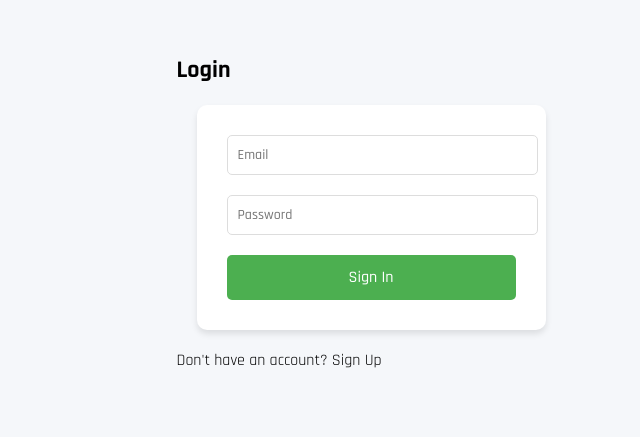
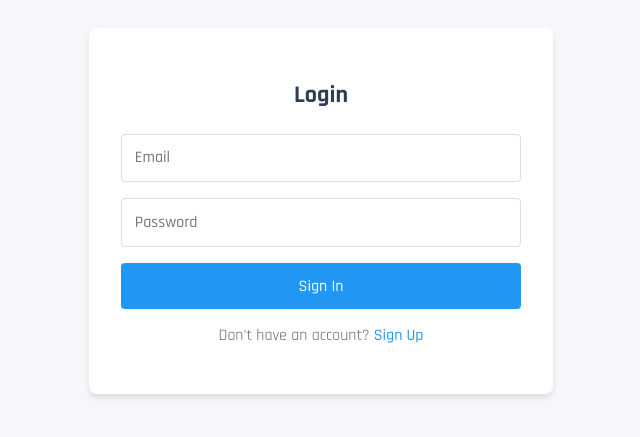
Before and after one commit to estdev3690/expense_tracker, a React (Create React App) app: page / in a window 1280 px wide. Shown: the part 189-626 px from the top of the page, without its empty margins (319-959 px from the left). Built offline with nearby package versions, Linux system fonts and the light colour scheme.

Commit message:
final changes been made

```diff
--- a/src/components/Dashboard/Dashboard.css
+++ b/src/components/Dashboard/Dashboard.css
@@ -297,3 +297,44 @@ button:hover {
     font-family: 'Rajdhani', sans-serif;
     font-weight: 600;
 }
+
+.empty-state {
+    text-align: center;
+    padding: 2rem;
+    color: #666;
+    background: #f8f9fa;
+    border-radius: 8px;
+    margin: 1rem 0;
+}
+
+.empty-state h3 {
+    color: #2c3e50;
+    margin-bottom: 1rem;
+    font-size: 1.3rem;
+}
+
+.empty-state p {
+    margin-bottom: 1rem;
+    font-size: 1.1rem;
+}
+
+.getting-started-list {
+    list-style: none;
+    padding: 0;
+    margin: 1rem 0;
+    text-align: left;
+    display: inline-block;
+}
+
+.getting-started-list li {
+    margin: 0.5rem 0;
+    padding-left: 1.5rem;
+    position: relative;
+}
+
+.getting-started-list li:before {
+    content: "→";
+    position: absolute;
+    left: 0;
+    color: #2196F3;
+}
--- a/src/components/Dashboard/Dashboard.js
+++ b/src/components/Dashboard/Dashboard.js
@@ -299,7 +299,7 @@ const Dashboard = () => {
                 </div>
 
                 <div className="grid-item chart-section">
-
+                {pieData.length > 0 ? (
                     <ResponsiveContainer width="100%" height={200}>
                         <PieChart>
                             <Pie
@@ -319,6 +319,12 @@ const Dashboard = () => {
                             <Legend />
                         </PieChart>
                     </ResponsiveContainer>
+                     ) : (
+                        <div className="empty-state">
+                            <p>No financial data to display yet.</p>
+                            <p>Add your first transaction to see the chart !</p>
+                        </div>
+                    )}
                 </div>
 
                 <div className="grid-item budget-section">
@@ -387,6 +393,7 @@ const Dashboard = () => {
             </div>
 
             <div className="transactions-container">
+            {transactions.length > 0 ? (
                 <div className="transactions-header">
 
                     <div className="filter-section">
@@ -464,6 +471,18 @@ const Dashboard = () => {
                         </div>
                     )}
                 </div>
+                 ) : (
+                    <div className="empty-state">
+                        <h3>Welcome to Your Budget Tracker!</h3>
+                        <p>Get started by adding your first transaction above.</p>
+                        <ul className="getting-started-list">
+                            <li>Add income or expenses</li>
+                            <li>Set monthly budgets</li>
+                            <li>Track your spending</li>
+                            <li>View financial insights</li>
+                        </ul>
+                    </div>
+                )}
             </div>
         </div >
     );
--- a/src/components/Login/Login.css
+++ b/src/components/Login/Login.css
@@ -3,81 +3,103 @@
     display: flex;
     justify-content: center;
     align-items: center;
-    background-color: #f5f7fa;
+    background: #f5f7fa;
+}
+
+.login-box {
+    background: white;
+    padding: 2rem;
+    border-radius: 8px;
+    box-shadow: 0 4px 6px rgba(0, 0, 0, 0.1);
+    width: 100%;
+    max-width: 400px;
+    margin: 1rem;
+}
+
+.login-box h2 {
+    text-align: center;
+    color: #2c3e50;
+    margin-bottom: 1.5rem;
 }
 
 .login-form {
-    background: white;
-    padding: 30px;
-    border-radius: 10px;
-    box-shadow: 0 4px 6px rgba(0,0,0,0.1);
-    width: 100%;
-    max-width: 400px;
-    margin: 20px;
-}
-
-.login-form h2 {
-    text-align: center;
-    margin-bottom: 20px;
-    color: #333;
+    display: flex;
+    flex-direction: column;
+    gap: 1rem;
 }
 
 .form-group {
-    margin-bottom: 20px;
+    display: flex;
+    flex-direction: column;
 }
 
-.form-group label {
-    display: block;
-    margin-bottom: 8px;
+.form-group input {
+    padding: 0.8rem;
+    border: 1px solid #ddd;
+    border-radius: 4px;
+    font-size: 1rem;
+}
+
+.submit-btn {
+    background: #2196F3;
+    color: white;
+    padding: 0.8rem;
+    border: none;
+    border-radius: 4px;
+    font-size: 1rem;
+    cursor: pointer;
+    transition: background 0.3s ease;
+}
+
+.submit-btn:hover:not(:disabled) {
+    background: #1976D2;
+}
+
+.submit-btn.loading {
+    background: #90CAF9;
+    cursor: not-allowed;
+}
+
+.submit-btn:disabled {
+    opacity: 0.7;
+    cursor: not-allowed;
+}
+
+.error-message {
+    background: #ffebee;
+    color: #c62828;
+    padding: 0.8rem;
+    border-radius: 4px;
+    margin-bottom: 1rem;
+    text-align: center;
+}
+
+.success-message {
+    background: #e8f5e9;
+    color: #2e7d32;
+    padding: 0.8rem;
+    border-radius: 4px;
+    margin-bottom: 1rem;
+    text-align: center;
+}
+
+.toggle-text {
+    text-align: center;
+    margin-top: 1rem;
     color: #666;
 }
 
-.form-group input {
-    width: 100%;
-    padding: 10px;
-    border: 1px solid #ddd;
-    border-radius: 5px;
-    font-size: 14px;
+.toggle-link {
+    color: #2196F3;
+    cursor: pointer;
+    font-weight: 500;
 }
 
-.login-form button {
-    width: 100%;
-    padding: 12px;
-    background-color: #4CAF50;
-    color: white;
-    border: none;
-    border-radius: 5px;
-    cursor: pointer;
-    font-size: 16px;
-    transition: background-color 0.3s;
-}
-
-.login-form button:hover {
-    background-color: #45a049;
-}
-
-.switch-form {
-    text-align: center;
-    margin-top: 20px;
-    color: #666;
-}
-
-.switch-form button {
-    background: none;
-    border: none;
-    color: #2196F3;
-    cursor: pointer;
-    padding: 0;
-    font-size: 14px;
-}
-
-.switch-form button:hover {
+.toggle-link:hover:not(.disabled) {
     text-decoration: underline;
 }
 
-@media (max-width: 480px) {
-    .login-form {
-        padding: 20px;
-        margin: 10px;
-    }
+.toggle-link.disabled {
+    opacity: 0.7;
+    cursor: not-allowed;
 }
--- a/src/components/Login/Login.js
+++ b/src/components/Login/Login.js
@@ -3,6 +3,7 @@ import './Login.css';
 
 const Login = () => {
     const [isSignUp, setIsSignUp] = useState(false);
+    const [isLoading, setIsLoading] = useState(false);
     const [formData, setFormData] = useState({
         fullName: '',
         email: '',
@@ -29,10 +30,10 @@ const Login = () => {
         e.preventDefault();
         setError('');
         setSuccessMessage('');
+        setIsLoading(true);
 
         try {
             const endpoint = isSignUp ? '/api/register' : '/api/login';
-            // Update the URL to point to your backend
             const response = await fetch(`https://expense-tracker-4mo8.onrender.com${endpoint}`, {
                 method: 'POST',
                 headers: {
@@ -42,14 +43,12 @@ const Login = () => {
                     email: formData.email,
                     password: formData.password
                 }),
-                mode: 'cors'  // Ensure CORS is handled correctly on the backend
+                mode: 'cors'
             });
 
-            // Handle the response data
             const data = await response.json();
 
             if (!response.ok) {
-                // Throw an error if the response is not ok
                 throw new Error(data.message || 'An error occurred');
             }
 
@@ -61,19 +60,16 @@ const Login = () => {
                     setSuccessMessage('');
                 }, 2000);
             } else {
-                // Store token and user ID in localStorage
                 localStorage.setItem('token', data.token);
                 localStorage.setItem('userId', data.userId);
-                // Redirect to dashboard
                 window.location.href = '/dashboard';
             }
         } catch (err) {
-            // Display the error message in the UI
-            setError(err.message);
+            setError(err.message || 'Failed to connect to server. Please try again later.');
+        } finally {
+            setIsLoading(false);
         }
     };
-
-
 
     return (
         <div className="login-container">
@@ -117,15 +113,18 @@ const Login = () => {
                             onChange={handleChange}
                         />
                     </div>
-                    <button type="submit" className="submit-btn">
-                        {isSignUp ? 'Sign Up' : 'Sign In'}
+                    <button
+                        type="submit"
+                        className={`submit-btn ${isLoading ? 'loading' : ''}`}
+                        disabled={isLoading}
+                    >
+                        {isLoading ? 'Please wait...' : (isSignUp ? 'Sign Up' : 'Sign In')}
                     </button>
                 </form>
                 <p className="toggle-text">
-                    {isSignUp
-                        ? 'Already have an account?'
-                        : "Don't have an account?"}
-                    <span onClick={toggleForm} className="toggle-link">
+                    {isSignUp ? 'Already have an account?' : "Don't have an account?"}
+                    <span onClick={!isLoading ? toggleForm : undefined}
+                          className={`toggle-link ${isLoading ? 'disabled' : ''}`}>
                         {isSignUp ? ' Sign In' : ' Sign Up'}
                     </span>
                 </p>
```
